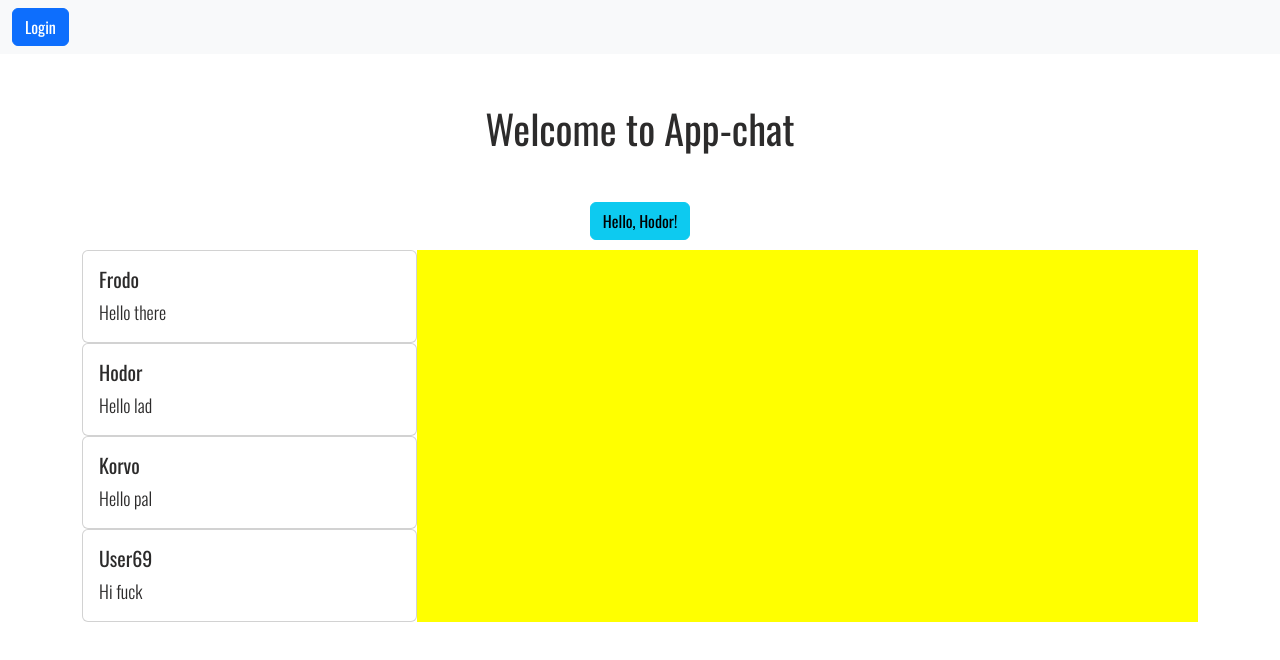
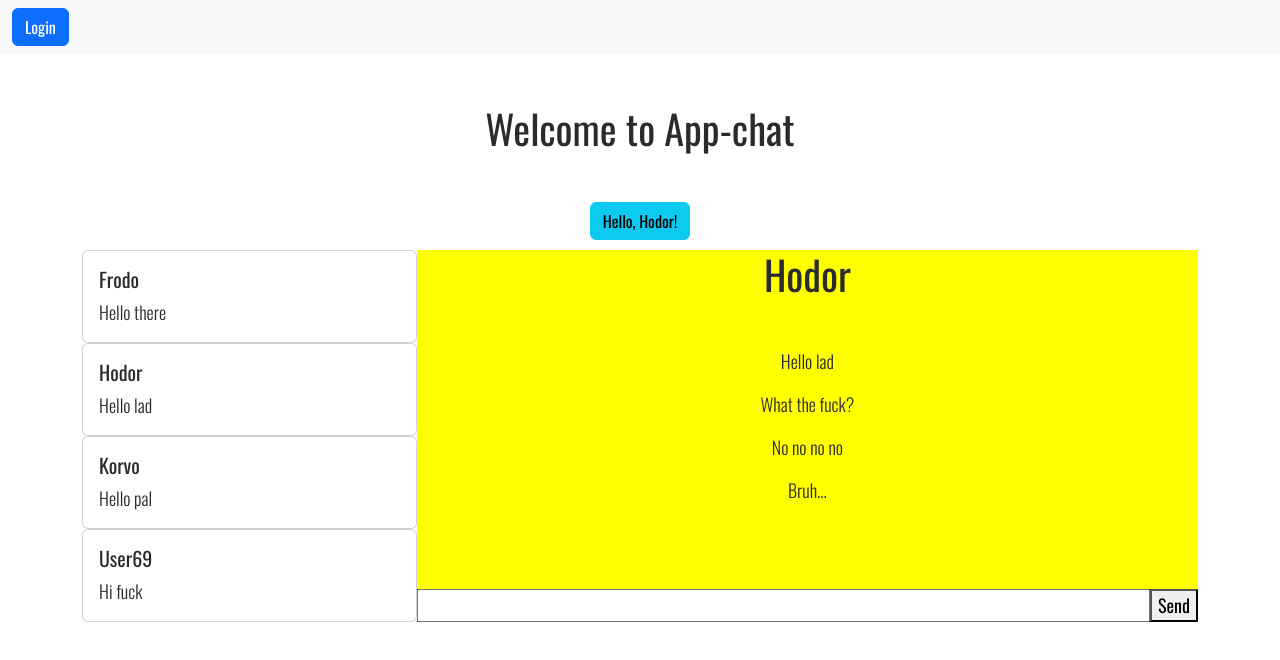
Before and after one commit to Salrabber/OlegoChat, a React (Create React App) app: page /chat in a window 1280 px wide. Shown: the top 660 px of the page. Built offline with nearby package versions, Linux system fonts and the light colour scheme.

Commit message:
messages added

```diff
--- a/src/components/Chat.js
+++ b/src/components/Chat.js
@@ -1,11 +1,18 @@
 import React from "react";
 import "../styles/chat.scss";
 import Contact from "./contact";
-import { useSelector } from "react-redux/es/exports";
-
+import { useSelector, useDispatch } from "react-redux/es/exports";
+import Messages from "./Messages";
+import { useState } from "react";
+import { createMessage } from "../redux/actions";
 
 
 export default function Chat() {
+
+  const [value, setValue] = useState('')
+  const [active, setActive] = useState('Hodor')
+
+  const dispatch = useDispatch()
 
     const chats = useSelector(state => state.global.chatStore)
     let data = []
@@ -14,16 +21,39 @@ export default function Chat() {
         data = data.concat({name: key, message: chats[key][0].value, id: id })
         id++
     }
+
+    const submitHandler = (event) => {
+      setValue(event.target.value)
+    }
+
+    const sendMessage = (event) => {
+      event.preventDefault()
+      dispatch(createMessage('Hodor', {value: value}))
+      setValue('')
+    }
+
+    const activeChat = (name) =>{
+      setActive(name)
+    }
+
   return (
     <div className="chat__inner">
       <div className="chats">
        {data.map((chat,index) => {
         return(
-           <Contact data={{name: chat.name, message: chat.message}} key={index} />
+           <Contact className="contact" onClick={console.log('fuck')} data={{name: chat.name, message: chat.message}} key={index} />
         )
        })}
       </div>
-      <div className="messages"></div>
+      <div className="messages">
+        <div className="list">
+          <Messages chat={active} />
+        </div>
+        <form onSubmit={sendMessage} className="sendForm">
+          <input onChange={submitHandler} value={value} type='text' className="typeMsgInput"></input>
+          <button onClick={sendMessage} className="sendMsgBtn">Send</button>
+        </form>
+      </div>
     </div>
   );
 }
--- a/src/components/Messages.js
+++ b/src/components/Messages.js
@@ -1,12 +1,20 @@
-import React from 'react'
-import "../styles/messages.scss"
+import React from "react";
+import "../styles/messages.scss";
+import { useSelector } from "react-redux/es/exports";
 
-export default function Messages(){
-    return(
-        <div>
-            <div className='grid-container'>
-                <div className='chatList'></div>
-            </div>
-        </div>
-    )
+export default function Messages({chat}) {
+  const messages = useSelector((state) => state.global.chatStore);
+  console.log(messages);
+  console.log(chat)
+
+  return (
+    <>
+        <h1>{chat}</h1>
+      <div className="messageList">
+        {messages[chat].map((msg, index) => {
+          return <p key={index}>{msg.value}</p>;
+        })}
+      </div>
+    </>
+  );
 }
--- a/src/redux/chatReducer.js
+++ b/src/redux/chatReducer.js
@@ -4,7 +4,7 @@ import { CREATE_MSG } from "./types"
 
 const initialState={
     Frodo: [{value:'Hello there'}],
-    Hodor: [{value:'Hello lad'}],
+    Hodor: [{value:'Hello lad'},{value:'What the fuck?'},{value:'No no no no'},{value:'Bruh...'},],
     Korvo: [{value:'Hello pal'}],
     User69: [{value:'Hi fuck'}]
 }
--- a/src/styles/chat.scss
+++ b/src/styles/chat.scss
@@ -5,10 +5,30 @@
     width: 30%;
     height: 100%;
     // background-color: blue;
-    overflow-y: auto;
+    // overflow-y: clip;
+    .contact{
+      cursor: pointer
+    }
   }
   .messages {
     width: 70%;
     background: yellow;
+    display: flex;
+    flex-direction: column;
+    justify-content: space-between;
+
+    .list{
+      overflow-y: auto;
+      max-height: 330px;
+
+    }
+    .sendForm{
+      background-color: blue;
+      display: flex;
+      justify-content: space-between;
+      .typeMsgInput{
+        width: 100%;
+      }
+    }
   }
 }
--- a/src/styles/messages.scss
+++ b/src/styles/messages.scss
@@ -0,0 +1,5 @@
+// .messageList {
+//   overflow-y: auto;
+//   max-height: 330px;
+
+// }
```
